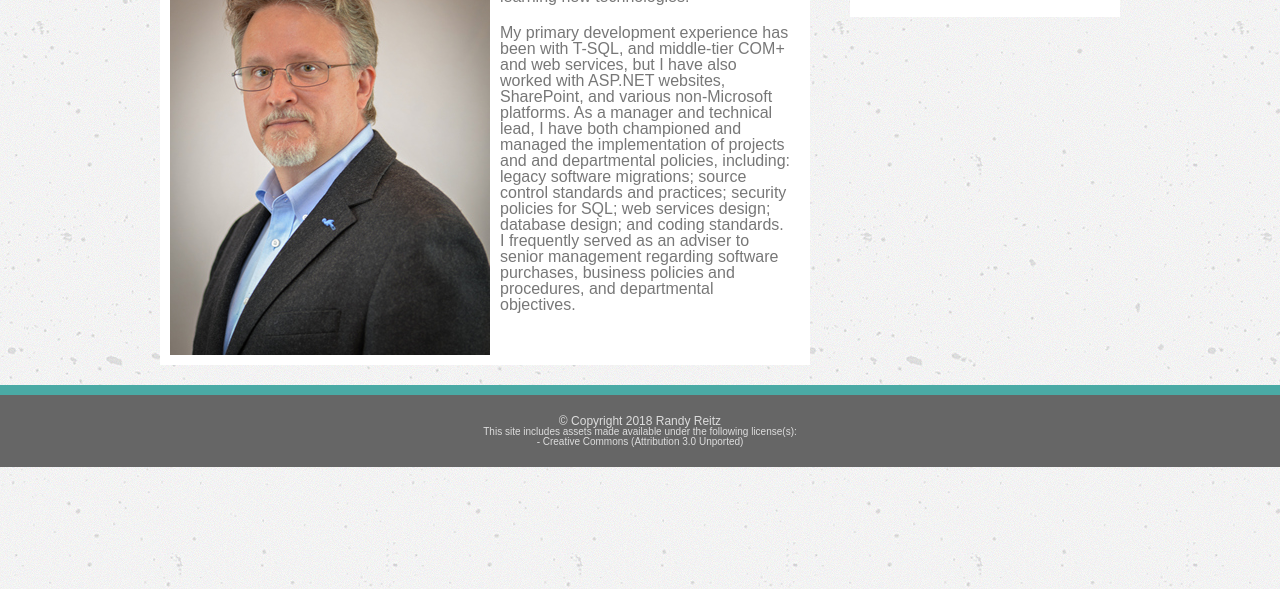
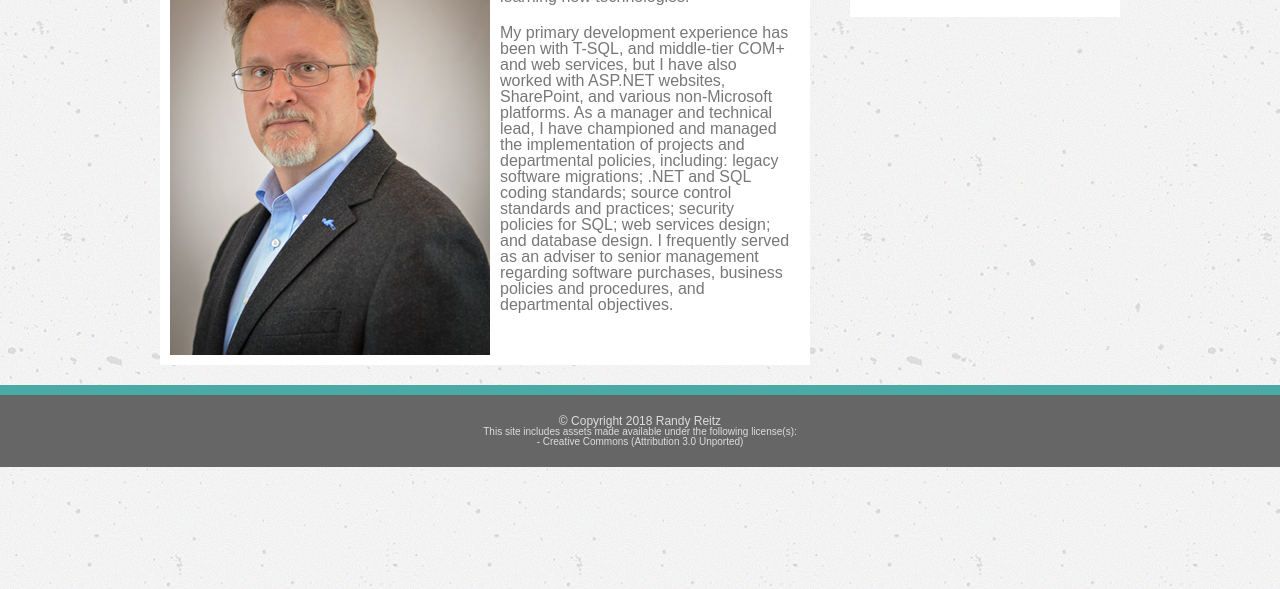
Before and after one commit to NotTheDBA/Basic-Portfolio, a plain HTML site: page index.html in a window 1280 px wide. Shown: the part 211-800 px from the top of the page. Drawn offline with Linux system fonts and the light colour scheme.

Commit message:
Fixed some language in the bio.

```diff
--- a/index.html
+++ b/index.html
@@ -23,9 +23,9 @@
             <h2>About Me</h2>
             <img class="headshot" src="assets/images/RSReitz-Headshot_small.jpg" alt="Randy Reitz">
             <P>I am a full-stack .NET and SQL developer with over 20 years of career experience, and I'm continually learning learning new technologies.</p>
-            <p>My primary development experience has been with T-SQL, and middle-tier COM+ and web services, but I have also worked with ASP.NET websites, SharePoint, and various non-Microsoft platforms. As a manager and technical lead, I have both championed
-                and managed the implementation of projects and and departmental policies, including: legacy software migrations; source control standards and practices; security policies for SQL; web services design; database design; and coding standards.
-                I frequently served as an adviser to senior management regarding software purchases, business policies and procedures, and departmental objectives.</P>
+            <p>My primary development experience has been with T-SQL, and middle-tier COM+ and web services, but I have also worked with ASP.NET websites, SharePoint, and various non-Microsoft platforms. As a manager and technical lead, I have championed
+                and managed the implementation of projects and departmental policies, including: legacy software migrations; .NET and SQL coding standards; source control standards and practices; security policies for SQL; web services design; and database
+                design. I frequently served as an adviser to senior management regarding software purchases, business policies and procedures, and departmental objectives.</P>
         </section>
         <aside>
             <h3>Connect With Me</h3>
```
